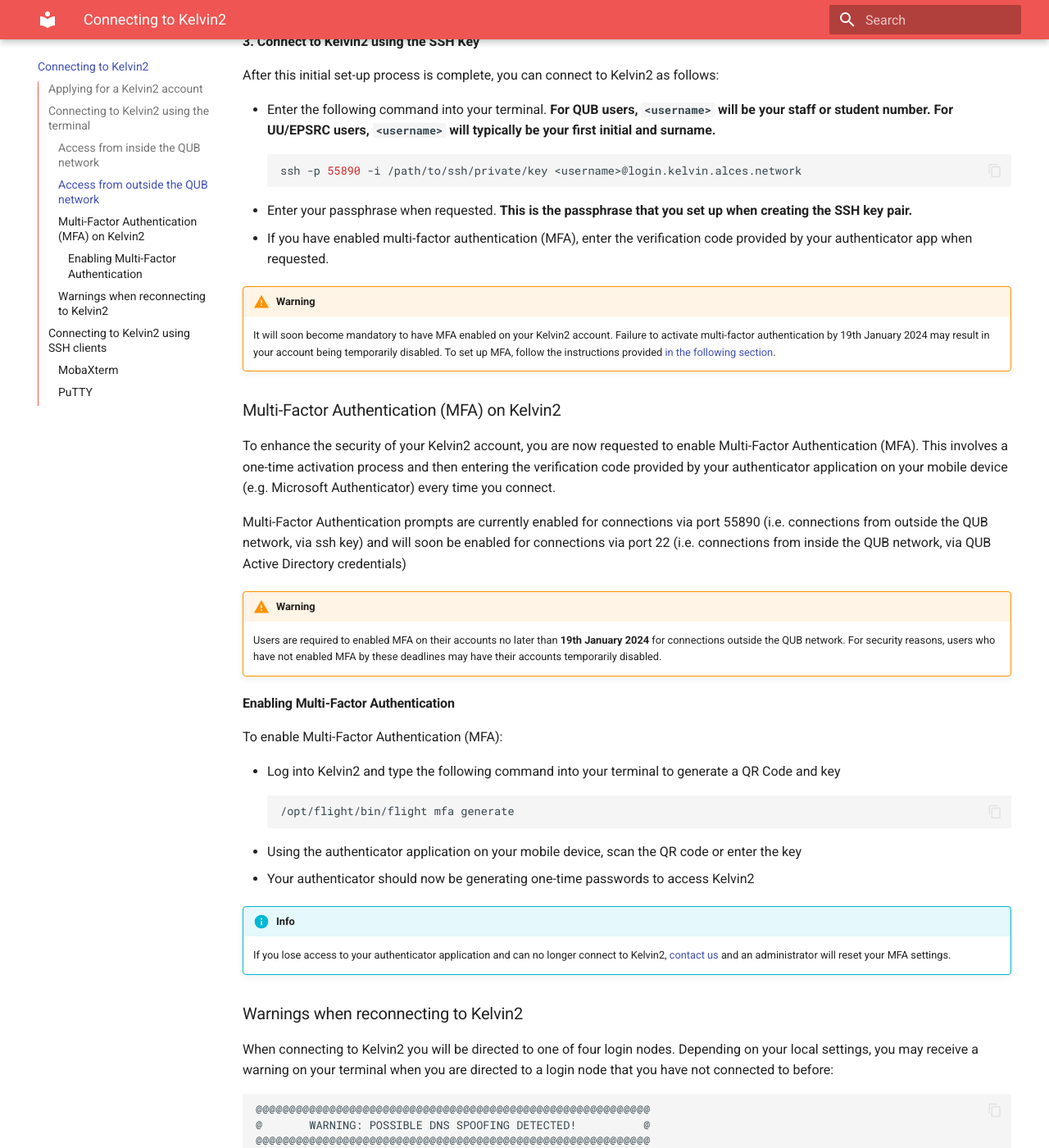
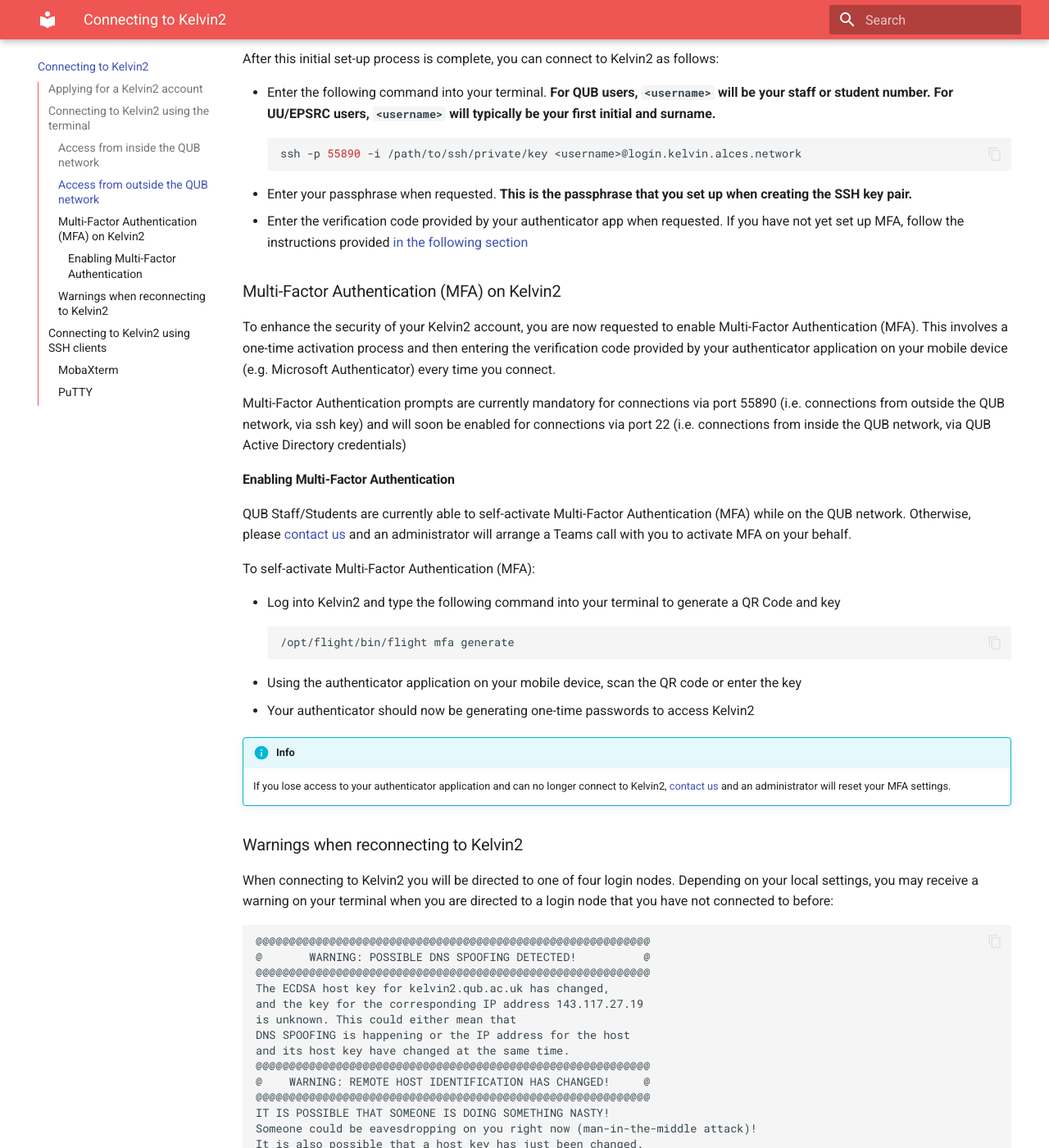
Before and after one commit to ethanbradley/nihpc-documentation, an MkDocs documentation site: the page built from docs/Connecting to Kelvin2.md, in a window 1280 px wide and 1400 px high, scrolled down 2262 px. Shown: the whole window at 82% size. Built offline with MkDocs 1.6.1 and Material for MkDocs 9.7.7, drawn with Linux system fonts in a browser that asks for light colours; some of the changed text lies outside the part shown.

Commit message:
Update Connecting to Kelvin2.md

````diff
--- a/docs/Connecting to Kelvin2.md
+++ b/docs/Connecting to Kelvin2.md
@@ -25,7 +25,7 @@
 
 !!! warning
 
-    It will soon become mandatory to have MFA enabled on your Kelvin2 account. Failure to activate multi-factor authentication may result in your account being temporarily disabled. To set up MFA, follow the instructions provided [further down this page](#multi-factor-authentication-mfa-on-kelvin2).
+    It will soon become mandatory to have MFA enabled on your Kelvin2 account. To set up MFA, follow the instructions provided [further down this page](#multi-factor-authentication-mfa-on-kelvin2).
 
 ### Access from outside the QUB network
 
@@ -114,26 +114,21 @@
   ssh -p 55890 -i /path/to/ssh/private/key <username>@login.kelvin.alces.network
   ```
 - Enter your passphrase when requested. **This is the passphrase that you set up when creating the SSH key pair.**
-- If you have enabled multi-factor authentication (MFA), enter the verification code provided by your authenticator app when requested.
+- Enter the verification code provided by your authenticator app when requested. If you have not yet set up MFA, follow the instructions provided [in the following section](#multi-factor-authentication-mfa-on-kelvin2)
 
-!!! warning
-
-    It will soon become mandatory to have MFA enabled on your Kelvin2 account. Failure to activate multi-factor authentication by 19th January 2024 may result in your account being temporarily disabled. To set up MFA, follow the instructions provided [in the following section](#multi-factor-authentication-mfa-on-kelvin2).
 
 ### Multi-Factor Authentication (MFA) on Kelvin2
 
 To enhance the security of your Kelvin2 account, you are now requested to enable Multi-Factor Authentication (MFA). This involves a one-time activation process and then entering the verification code provided by your authenticator application on your mobile device (e.g. Microsoft Authenticator) every time you connect.
 
-Multi-Factor Authentication prompts are currently enabled for connections via port 55890 (i.e. connections from outside the QUB network, via ssh key) and will soon be enabled for connections via port 22 (i.e. connections from inside the QUB network, via QUB Active Directory credentials)
+Multi-Factor Authentication prompts are currently mandatory for connections via port 55890 (i.e. connections from outside the QUB network, via ssh key) and will soon be enabled for connections via port 22 (i.e. connections from inside the QUB network, via QUB Active Directory credentials)
 
-
-!!! warning
-
-    Users are required to enabled MFA on their accounts no later than **19th January 2024** for connections outside the QUB network. For security reasons, users who have not enabled MFA by these deadlines may have their accounts temporarily disabled.
 
 #### Enabling Multi-Factor Authentication
 
-To enable Multi-Factor Authentication (MFA):
+QUB Staff/Students are currently able to self-activate Multi-Factor Authentication (MFA) while on the QUB network. Otherwise, please [contact us](https://www.ni-hpc.ac.uk/contact/){target=_blank} and an administrator will arrange a Teams call with you to activate MFA on your behalf.
+
+To self-activate Multi-Factor Authentication (MFA):
 
   - Log into Kelvin2 and type the following command into your terminal to generate a QR Code and key
     ```bash
````
